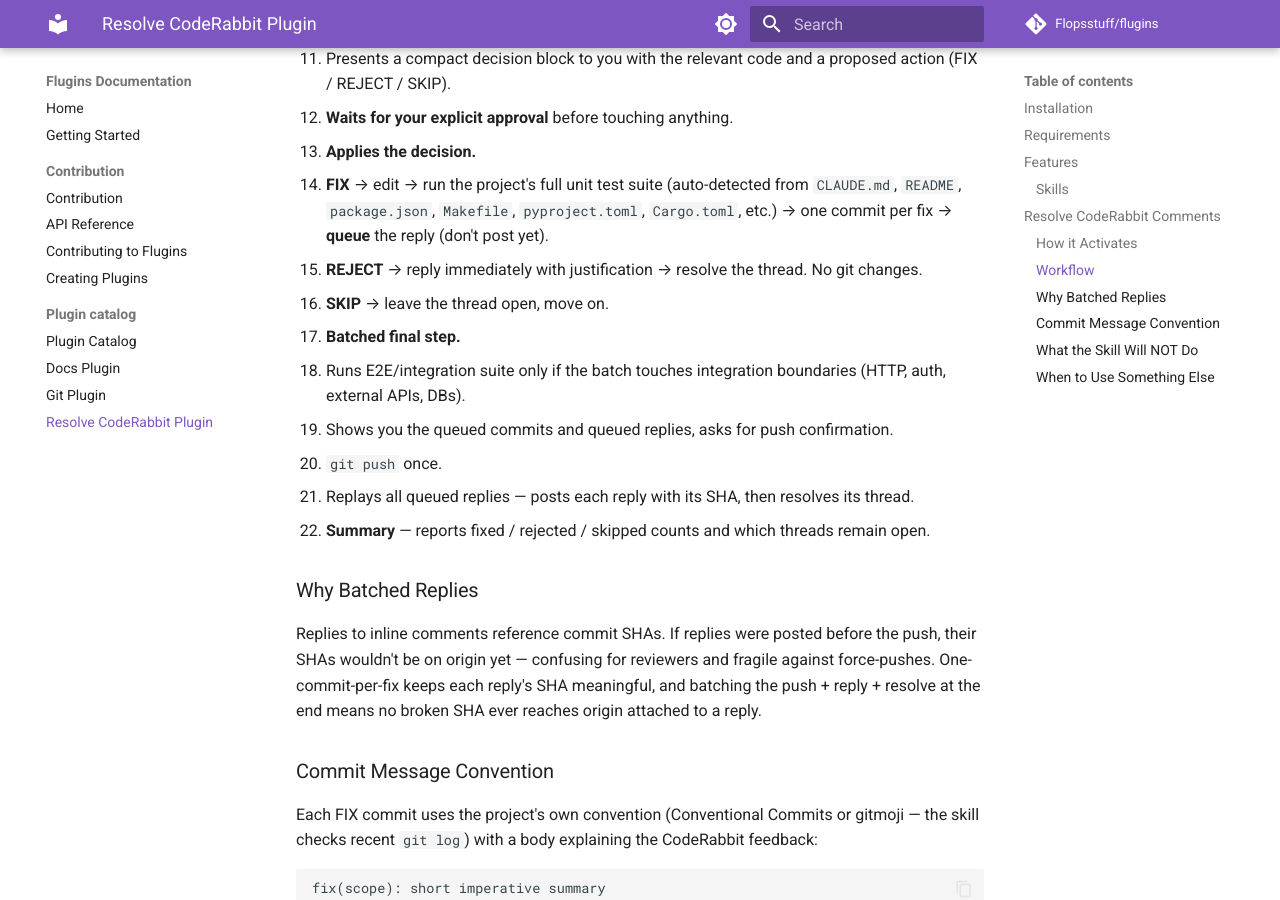
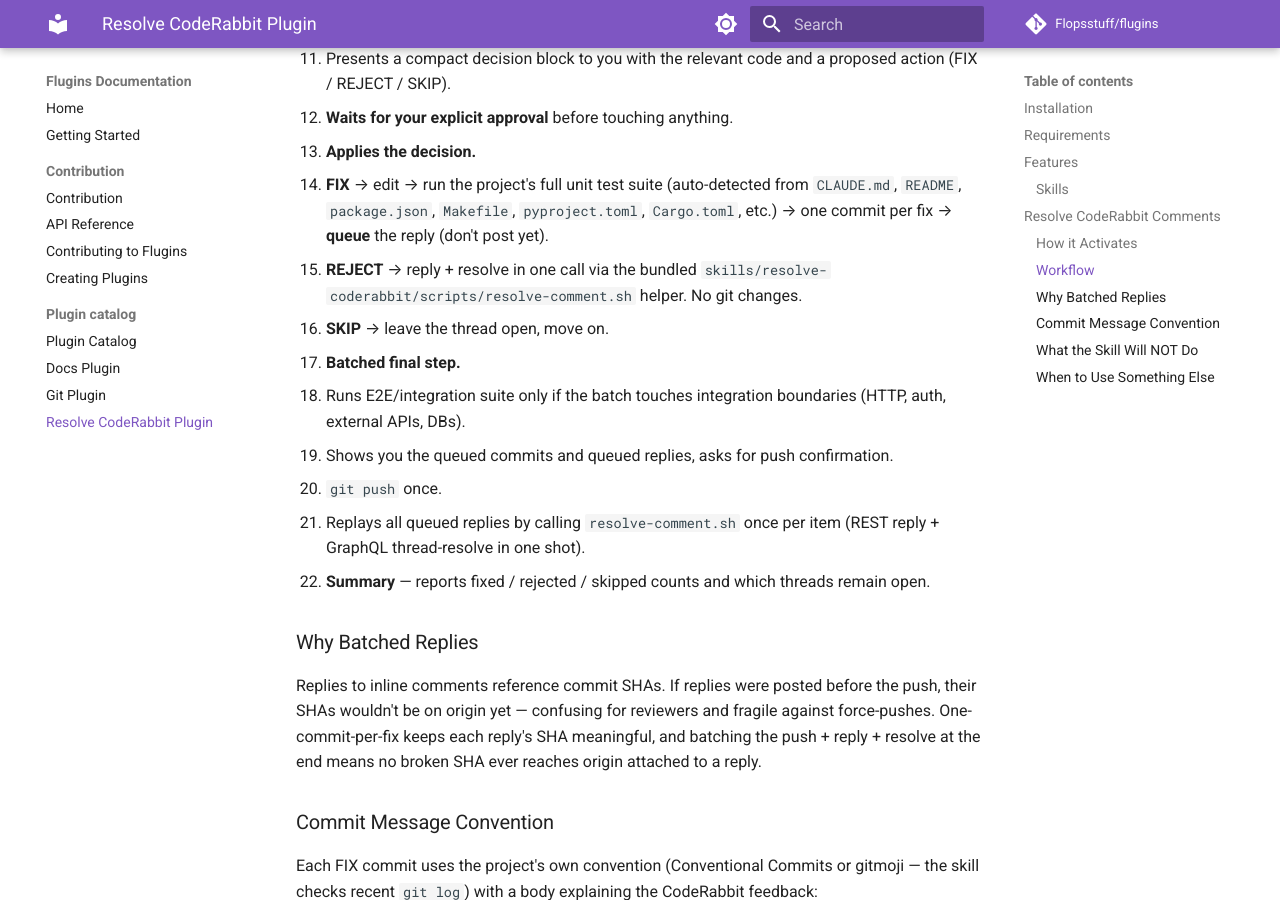
Before and after one commit to Flopsstuff/flugins, an MkDocs documentation site: the page built from docs/plugin-catalog/resolve-coderabbit-plugin.md, in a window 1280 px wide and 900 px high, scrolled down 2527 px. Built offline with MkDocs 1.6.1 and Material for MkDocs 9.7.7, drawn with Linux system fonts in a browser that asks for light colours; comment, search, counter and statistics services are not loaded.

Commit message:
✨ Add resolve-comment.sh helper to automate reply+resolve
Add a bundled helper script that handles the REST reply + GraphQL
thread-resolve pair in one call, so the skill (and any manual user)
doesn't repeat the two-API dance for every comment. Usage:

  bash "${CLAUDE_SKILL_DIR}/scripts/resolve-comment.sh" \
    <comment_id> <thread_id> <reply_body>

The script auto-detects the repo and PR number, posts the reply via
REST, then marks the thread resolved via GraphQL with a proper
resolveReviewThread mutation (input as object, passed via a typed
GraphQL variable rather than string interpolation).

Failure semantics: if the reply fails, the thread stays open — we
refuse to resolve a thread without a posted explanation. If the resolve
fails after a successful reply, the script exits non-zero and reports
which thread still needs manual resolution; the reply itself stays.

SKILL.md now calls the helper from the REJECT path (step 3d) and the
batched final step (step 5.4), instead of describing the raw REST +
GraphQL sequence. The raw sequence is kept in step 4 as a debugging
reference with the two classic traps called out (object-shaped
GraphQL input, apostrophe-in-HEREDOC quoting).

Co-Authored-By: Claude Opus 4.7 (1M context) <noreply@anthropic.com>

```diff
--- a/docs/plugin-catalog/resolve-coderabbit-plugin.md
+++ b/docs/plugin-catalog/resolve-coderabbit-plugin.md
@@ -76,13 +76,13 @@ You can also invoke it explicitly via the Claude Code skill UI.
    - **Waits for your explicit approval** before touching anything.
 5. **Applies the decision.**
    - **FIX** → edit → run the project's full unit test suite (auto-detected from `CLAUDE.md`, `README`, `package.json`, `Makefile`, `pyproject.toml`, `Cargo.toml`, etc.) → one commit per fix → **queue** the reply (don't post yet).
-   - **REJECT** → reply immediately with justification → resolve the thread. No git changes.
+   - **REJECT** → reply + resolve in one call via the bundled `skills/resolve-coderabbit/scripts/resolve-comment.sh` helper. No git changes.
    - **SKIP** → leave the thread open, move on.
 6. **Batched final step.**
    - Runs E2E/integration suite only if the batch touches integration boundaries (HTTP, auth, external APIs, DBs).
    - Shows you the queued commits and queued replies, asks for push confirmation.
    - `git push` once.
-   - Replays all queued replies — posts each reply with its SHA, then resolves its thread.
+   - Replays all queued replies by calling `resolve-comment.sh` once per item (REST reply + GraphQL thread-resolve in one shot).
 7. **Summary** — reports fixed / rejected / skipped counts and which threads remain open.
 
 ### Why Batched Replies
```
Also changed, not shown: plugins/resolve-coderabbit/skills/resolve-coderabbit/SKILL.md (+31 -12 lines), 1 other file.
